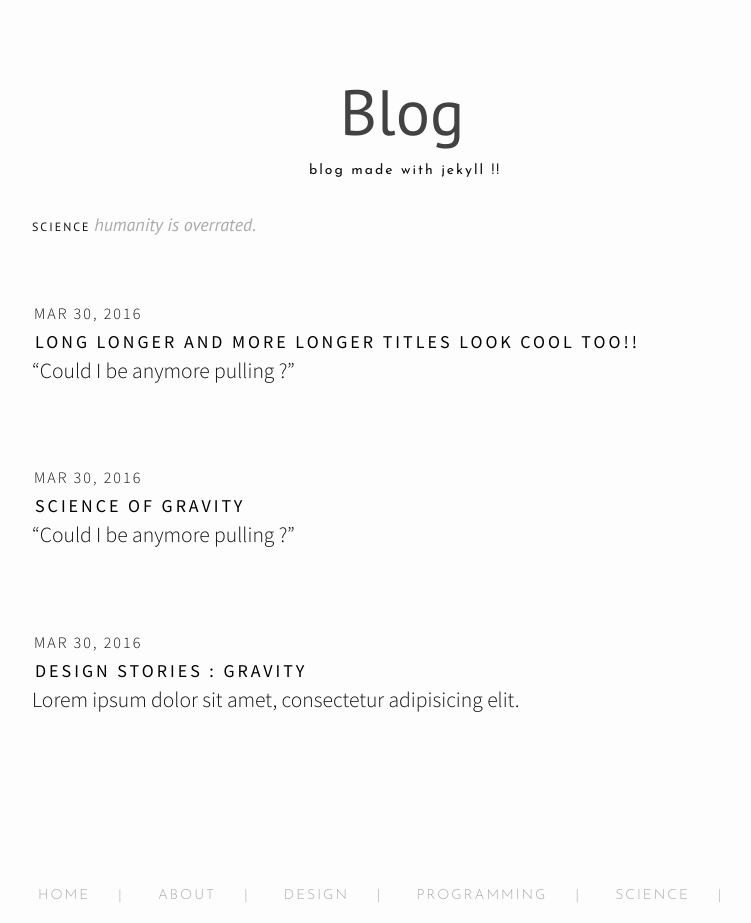
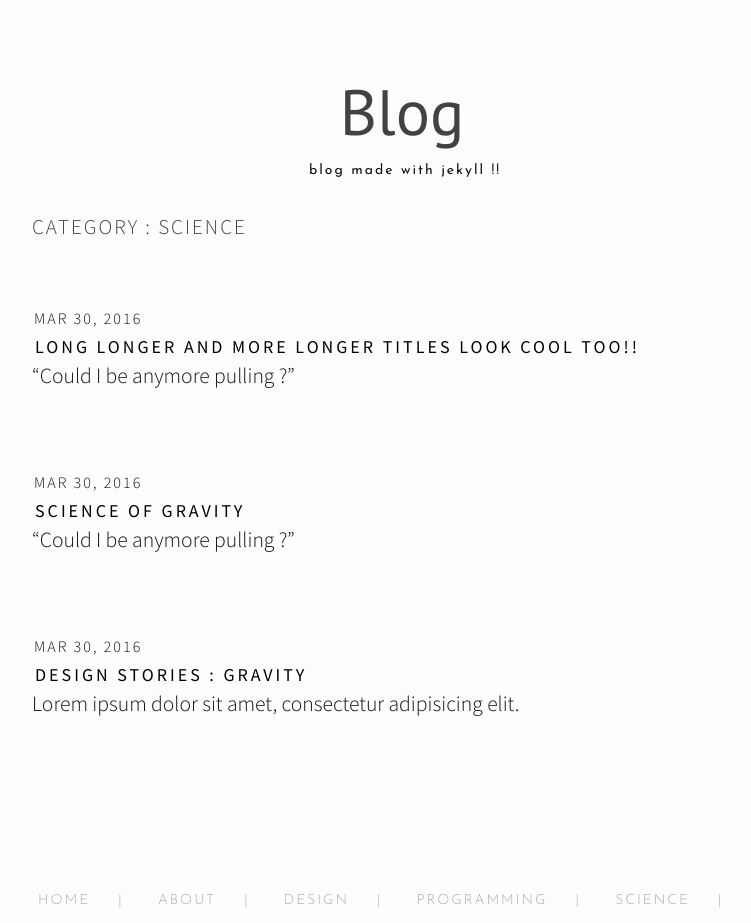
Before and after one commit to prdx23/old_blog, a Jekyll site: the page built from science.md, in a window 1280 px wide, cut to the strip 0-923 px from the top of the page. Shown: the whole strip, without its empty margins (238-989 px from the left). Built offline with Jekyll 4.4.1, drawn with Linux system fonts in a browser that asks for light colours; nearby versions of some CDN libraries.

Commit message:
category title edit

```diff
--- a/_config.yml
+++ b/_config.yml
@@ -10,7 +10,7 @@ title: Blog
 email: programmer.arsh@gmail.com
 description: blog made with jekyll !!
 baseurl: "/blog" # the subpath of your site, e.g. /blog
-url: "http://arsh23.github.io" # the base hostname & protocol for your site
+url: "http://localhost:4000" # the base hostname & protocol for your site
 twitter_username: paradox_23_
 github_username:  arsh23
 
--- a/_layouts/page.html
+++ b/_layouts/page.html
@@ -9,7 +9,8 @@ layout: default
 
   {{%if page.tagline%}}
   <div class="tagline">
-  <span class="page-title">{{page.title}}</span> <span class="page-tagline"><em>{{page.tagline}}</em></span>
+  <span class="page-title">category : {{page.title}}</span>
+  <!-- <span class="page-tagline"><em>{{page.tagline}}</em></span> -->
   </div>
   {{% endif %}}
 
--- a/css/style.scss
+++ b/css/style.scss
@@ -408,8 +408,9 @@ pre {
   text-transform: uppercase;
   letter-spacing: 2px;
   text-indent: 2px;
-  font-family: "PT Sans";
-  font-size: 12px;
+  // font-family: "PT Sans";
+  font-size: 21px;
+  color:  $grey-color-dark;
 }
 .page-tagline {
   font-size: 18px;
```
